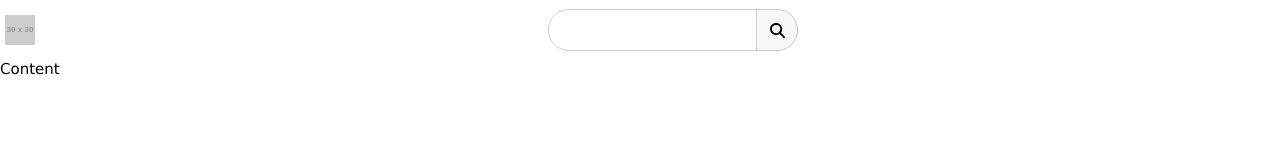
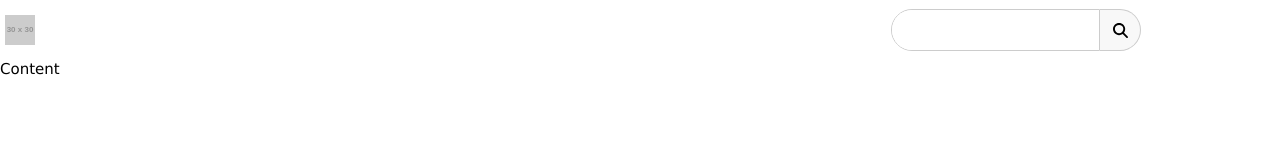
Before and after one commit to Onpreeya01/foodcourse, a React (Vite) app in the folder foodcourse/: page / in a window 1280 px wide. Shown: the top 160 px of the page. Built offline with nearby package versions, Linux system fonts and the light colour scheme.

Commit message:
edit navigation bar

```diff
--- a/foodcourse/src/component/Content/Content.jsx
+++ b/foodcourse/src/component/Content/Content.jsx
@@ -1,5 +1,5 @@
 function Content(){
-    return <div>Content</div>
+    return <section id="content">Content</section>
 }
 
 export default Content;
--- a/foodcourse/src/component/Nav/NavStyle.css
+++ b/foodcourse/src/component/Nav/NavStyle.css
@@ -1,10 +1,10 @@
 #nav {
     display: flex;
-    justify-content: space-between;
+    justify-content: flex-start;;
 }
 #nav .-brand {
     display: grid;
-    grid-template-columns: 40px auto;
+    grid-template-columns:  auto;
     align-items: center;
     height: 100%;
 }
@@ -25,10 +25,10 @@
     margin: auto;
 }
 #nav .-center {
-    width: 732px;
+    width: 1100px;
     display: grid;
-    grid-template-columns: auto 40px;
-    justify-content: start;
+    grid-template-columns: auto;
+    justify-content: end;
     align-items: center;
 }
 #nav .-search-input {
```
